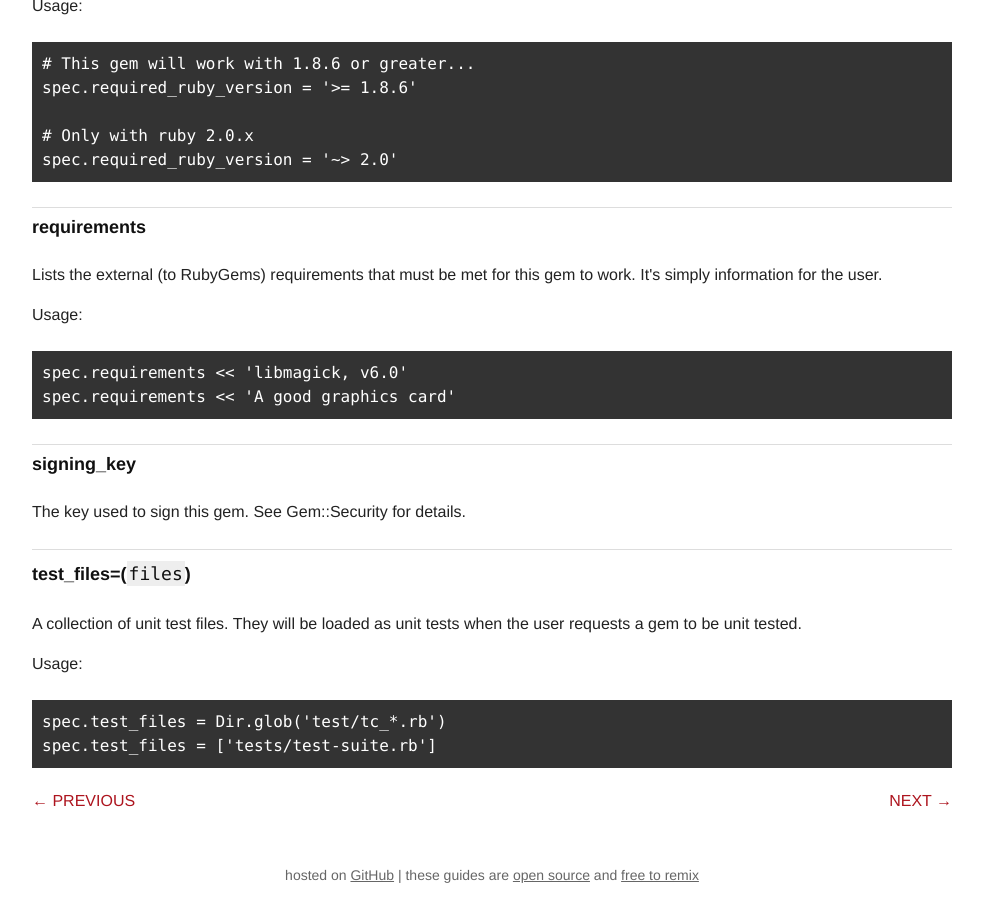
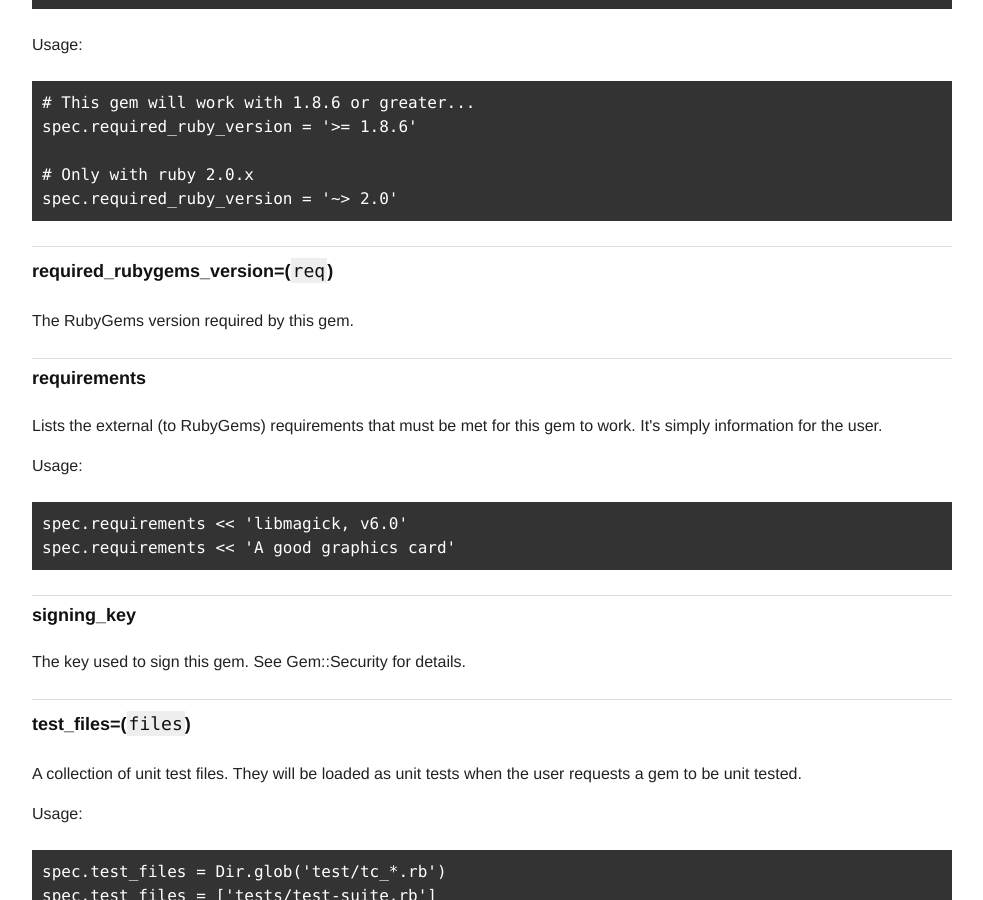
Before and after one commit to radar/guides, a Jekyll site: the page built from specification-reference.md, in a window 1280 px wide and 900 px high, scrolled down 9458 px. Shown: the whole window, without its empty margins (148-1131 px from the left). Built offline with Jekyll 4.4.1, drawn with Linux system fonts in a browser that asks for light colours; some of the changed text lies outside the part shown.

Commit message:
Document required_rubygems_version= in specification guide.
Fixes #78

```diff
--- a/specification-reference.md
+++ b/specification-reference.md
@@ -88,6 +88,8 @@ specification.</p>
 * [rdoc_options](#rdoc_options)
 
 * [required_ruby_version=](#required_ruby_version=)
+
+* [required_rubygems_version=](#required_rubygems_version=)
 
 * [requirements](#requirements)
 
@@ -458,6 +460,11 @@ spec.required_ruby_version = &#39;&gt;= 1.8.6&#39;
 # Only with ruby 2.0.x
 spec.required_ruby_version = &#39;~&gt; 2.0&#39;</pre>
 
+<a id="required_rubygems_version="> </a>
+## required_rubygems_version=(`req`)
+
+<p>The RubyGems version required by this gem.</p>
+
 <a id="requirements"> </a>
 ## requirements
 
```
